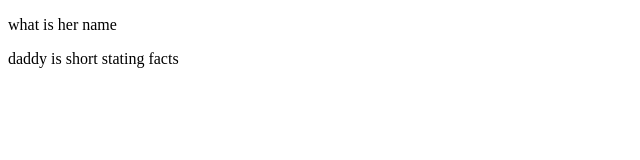
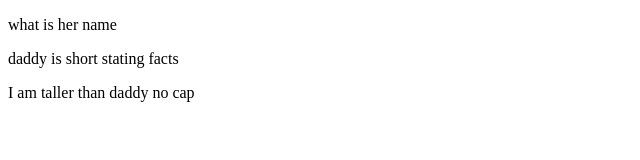
Before and after one commit to Minicoderop/mysixthcommit, a plain HTML site: page index.html in a window 1280 px wide. Shown: the whole page, without its empty margins (0-640 px from the left). Drawn offline with Linux system fonts and the light colour scheme.

Commit message:
my third commit

```diff
--- a/index.html
+++ b/index.html
@@ -8,5 +8,6 @@
 <body>
     <p>what is her name</p>
     <p>daddy is short stating facts</p>
+    <p>I am taller than daddy no cap</p>
 </body>
 </html>
```
